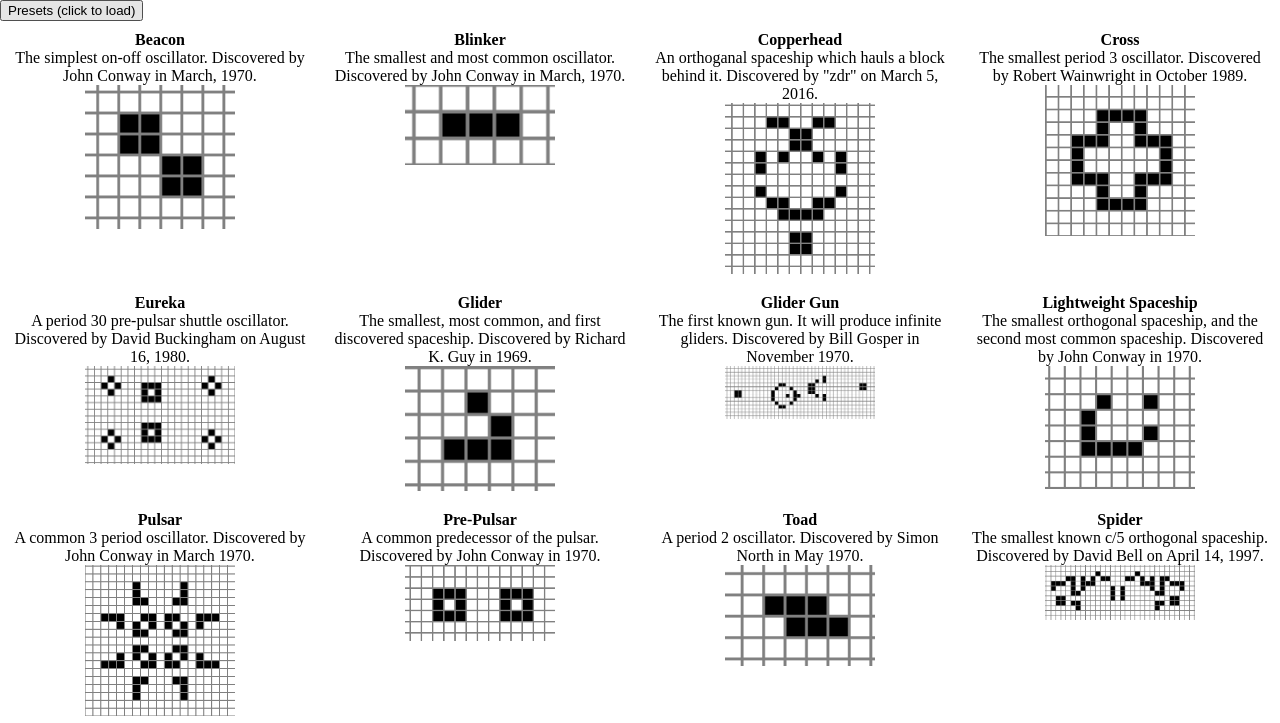
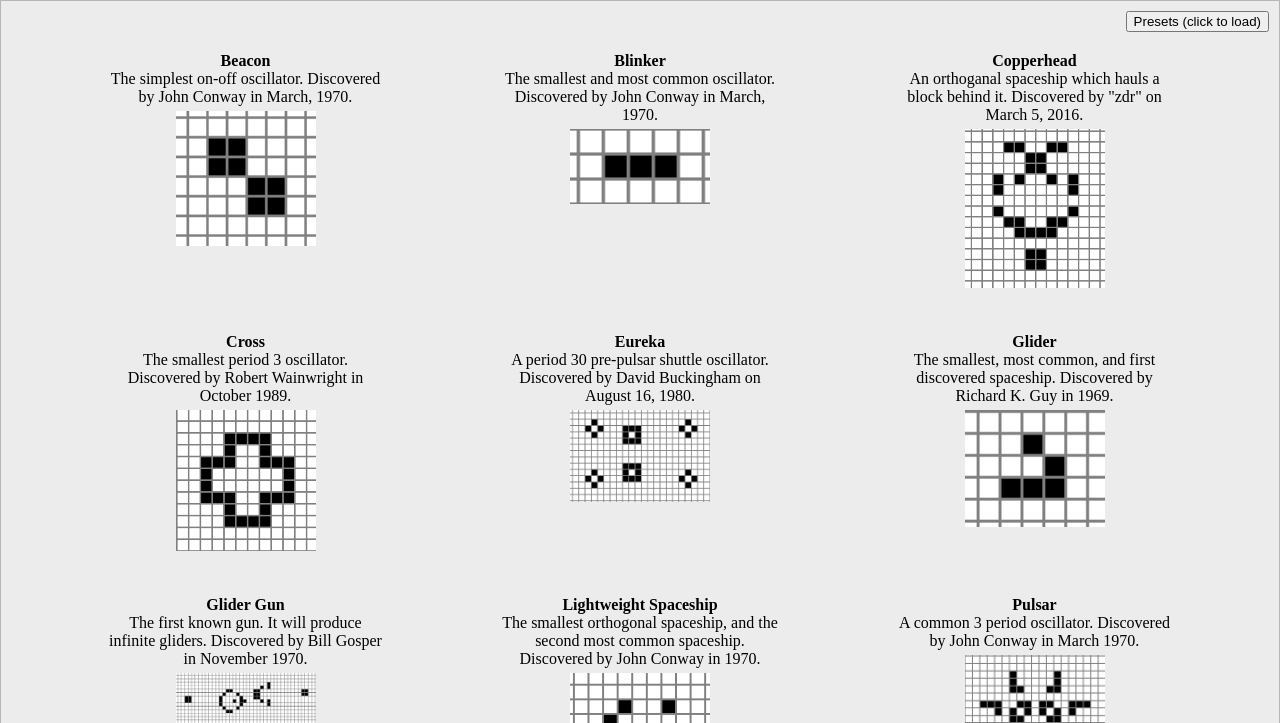
Before and after one commit to BrianCurrie/game-of-life, a plain HTML site: page index.html in a window 1280 px wide. Both pictures are taken after a click on the button "Presets (click to load)". Shown: the top 723 px of the page. Drawn offline with Linux system fonts and the light colour scheme.

Commit message:
HTML structure and layout/formatting

```diff
--- a/index.html
+++ b/index.html
@@ -8,69 +8,77 @@
         <link rel="stylesheet" href="style.css" />
     </head>
     <body>
+        <div id="mainContainer">
+            <div id="dropdownContainer">
+                <div id="presetButtonContainer">
                     <button id="presetsButton">Presets (click to load)</button>
+                </div>
                 <div id="dropdown" class="hidden">
                     <div id="beacon" class="preset">
                         <div class="presetName">Beacon</div>
                         <div class="presetDesc">
-                    The simplest on-off oscillator. Discovered by John Conway in
-                    March, 1970.
+                            The simplest on-off oscillator. Discovered by John
+                            Conway in March, 1970.
                         </div>
                         <img src="images/beacon.png" alt="beacon" />
                     </div>
                     <div id="blinker" class="preset">
                         <div class="presetName">Blinker</div>
                         <div class="presetDesc">
-                    The smallest and most common oscillator. Discovered by John
-                    Conway in March, 1970.
+                            The smallest and most common oscillator. Discovered
+                            by John Conway in March, 1970.
                         </div>
                         <img src="images/blinker.png" alt="blinker" />
                     </div>
                     <div id="copperhead_spaceship" class="preset">
                         <div class="presetName">Copperhead</div>
                         <div class="presetDesc">
-                    An orthoganal spaceship which hauls a block behind it.
-                    Discovered by "zdr" on March 5, 2016.
+                            An orthoganal spaceship which hauls a block behind
+                            it. Discovered by "zdr" on March 5, 2016.
                         </div>
-                <img src="images/copperhead_spaceship.png" alt="copperhead" />
+                        <img
+                            src="images/copperhead_spaceship.png"
+                            alt="copperhead"
+                        />
                     </div>
                     <div id="cross" class="preset">
                         <div class="presetName">Cross</div>
                         <div class="presetDesc">
-                    The smallest period 3 oscillator. Discovered by Robert
-                    Wainwright in October 1989.
+                            The smallest period 3 oscillator. Discovered by
+                            Robert Wainwright in October 1989.
                         </div>
                         <img src="images/cross.png" alt="cross" />
                     </div>
                     <div id="eureka" class="preset">
                         <div class="presetName">Eureka</div>
                         <div class="presetDesc">
-                    A period 30 pre-pulsar shuttle oscillator. Discovered by
-                    David Buckingham on August 16, 1980.
+                            A period 30 pre-pulsar shuttle oscillator.
+                            Discovered by David Buckingham on August 16, 1980.
                         </div>
                         <img src="images/eureka.png" alt="eureka" />
                     </div>
                     <div id="glider" class="preset">
                         <div class="presetName">Glider</div>
                         <div class="presetDesc">
-                    The smallest, most common, and first discovered spaceship.
-                    Discovered by Richard K. Guy in 1969.
+                            The smallest, most common, and first discovered
+                            spaceship. Discovered by Richard K. Guy in 1969.
                         </div>
                         <img src="images/glider.png" alt="glider" />
                     </div>
                     <div id="glider_gun" class="preset">
                         <div class="presetName">Glider Gun</div>
                         <div class="presetDesc">
-                    The first known gun. It will produce infinite gliders.
-                    Discovered by Bill Gosper in November 1970.
+                            The first known gun. It will produce infinite
+                            gliders. Discovered by Bill Gosper in November 1970.
                         </div>
                         <img src="images/glider_gun.png" alt="glider gun" />
                     </div>
                     <div id="lw_spaceship" class="preset">
                         <div class="presetName">Lightweight Spaceship</div>
                         <div class="presetDesc">
-                    The smallest orthogonal spaceship, and the second most
-                    common spaceship. Discovered by John Conway in 1970.
+                            The smallest orthogonal spaceship, and the second
+                            most common spaceship. Discovered by John Conway in
+                            1970.
                         </div>
                         <img
                             src="images/lw_spaceship.png"
@@ -80,34 +88,35 @@
                     <div id="pulsar" class="preset">
                         <div class="presetName">Pulsar</div>
                         <div class="presetDesc">
-                    A common 3 period oscillator. Discovered by John Conway in
-                    March 1970.
+                            A common 3 period oscillator. Discovered by John
+                            Conway in March 1970.
                         </div>
                         <img src="images/pulsar.png" alt="pulsar" />
                     </div>
                     <div id="pre_pulsar" class="preset">
                         <div class="presetName">Pre-Pulsar</div>
                         <div class="presetDesc">
-                    A common predecessor of the pulsar. Discovered by John
-                    Conway in 1970.
+                            A common predecessor of the pulsar. Discovered by
+                            John Conway in 1970.
                         </div>
                         <img src="images/pre_pulsar.png" alt="pre-pulsar" />
                     </div>
                     <div id="toad" class="preset">
                         <div class="presetName">Toad</div>
                         <div class="presetDesc">
-                    A period 2 oscillator. Discovered by Simon North in May
-                    1970.
+                            A period 2 oscillator. Discovered by Simon North in
+                            May 1970.
                         </div>
                         <img src="images/toad.png" alt="toad" />
                     </div>
                     <div id="spider" class="preset">
                         <div class="presetName">Spider</div>
                         <div class="presetDesc">
-                    The smallest known c/5 orthogonal spaceship. Discovered by
-                    David Bell on April 14, 1997.
+                            The smallest known c/5 orthogonal spaceship.
+                            Discovered by David Bell on April 14, 1997.
                         </div>
                         <img src="images/spider.png" alt="spider" />
+                    </div>
                 </div>
             </div>
             <div id="container"></div>
@@ -133,6 +142,8 @@
                     <div id="generations">Generation 0</div>
                 </div>
             </div>
+        </div>
+
         <script src="presets.js"></script>
         <script src="scripts.js"></script>
     </body>
--- a/style.css
+++ b/style.css
@@ -8,10 +8,28 @@ body {
     padding: 0;
 }
 
+#mainContainer {
+    display: flex;
+    flex-direction: column;
+    justify-content: space-between;
+    height: 100vh;
+}
+
+#dropdownContainer {
+    background-color: rgb(236, 236, 236);
+    border: 1px solid rgba(128, 128, 128, 0.5);
+    padding: 10px;
+}
+
 #dropdown {
     display: flex;
     justify-content: space-evenly;
     flex-wrap: wrap;
+}
+
+#presetButtonContainer {
+    display: flex;
+    justify-content: flex-end;
 }
 
 #dropdown .preset {
@@ -20,17 +38,19 @@ body {
     align-items: center;
     text-align: center;
     width: 300px;
+    padding: 10px;
     margin: 10px;
 }
 
 #dropdown .preset:hover {
-    background-color: rgba(236, 236, 236, 0.616);
+    background-color: rgba(187, 187, 187, 0.616);
     cursor: pointer;
 }
 
-#dropdown img {
+#dropdown .preset img {
     width: 50%;
     height: auto;
+    margin: 5px;
 }
 
 #dropdown .preset .presetName {
@@ -48,9 +68,9 @@ body {
     display: flex;
     flex-direction: column;
     align-items: center;
-    margin: 10px;
     padding: 10px;
     border: 1px solid rgba(128, 128, 128, 0.5);
+    background-color: rgb(236, 236, 236);
 }
 
 #actionBarSecondary {
```
Lines whose indentation alone changed are shown as unchanged.
